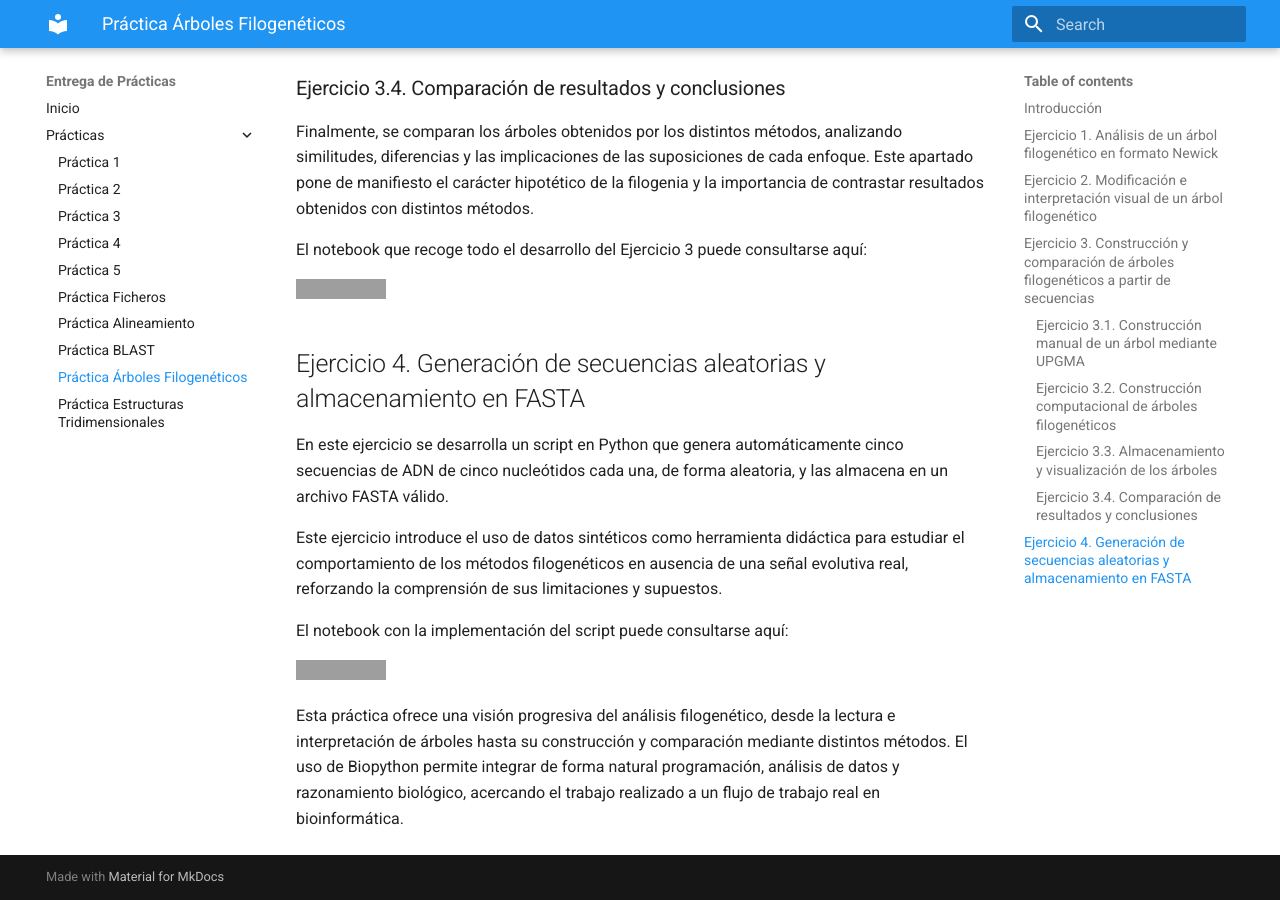
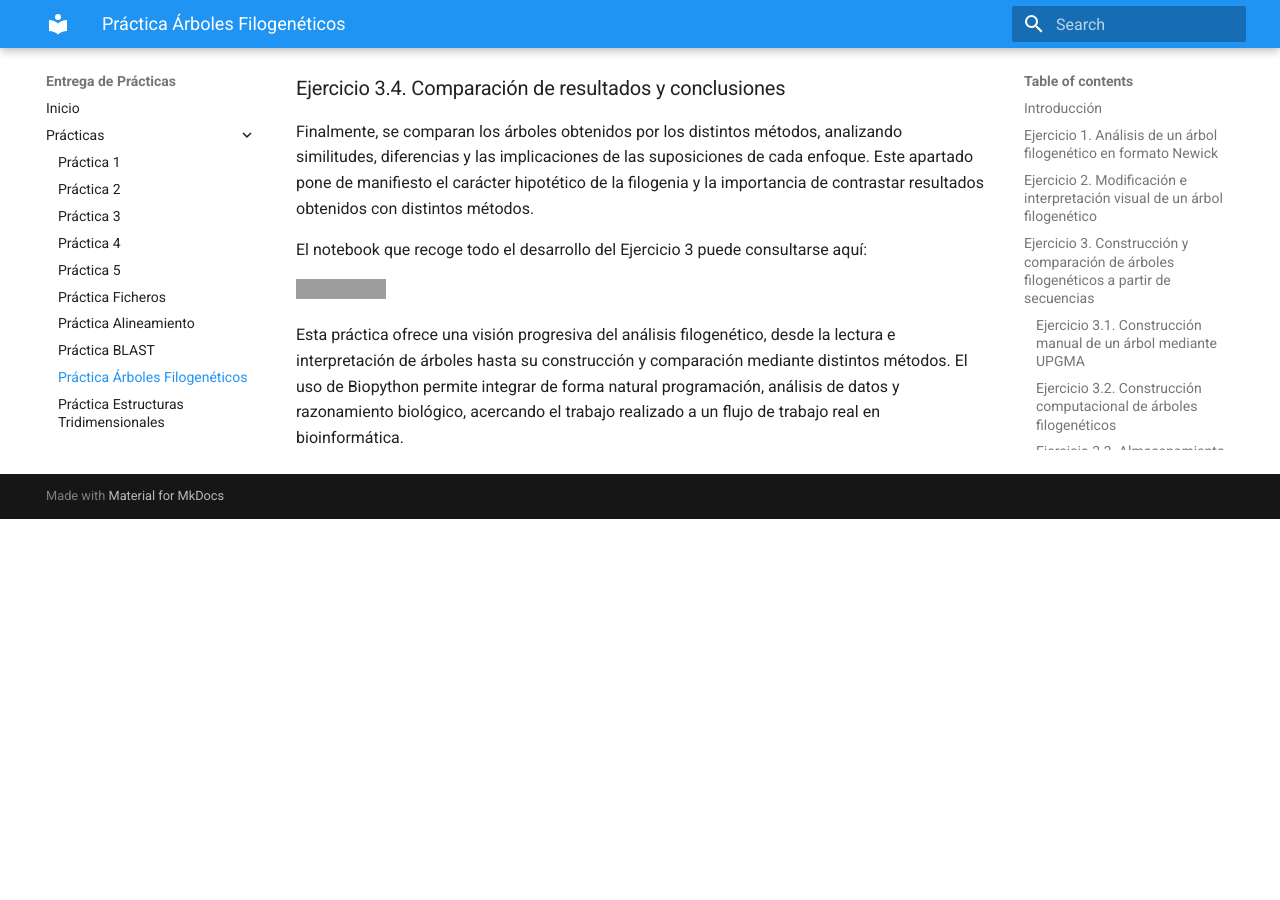
Before and after one commit to raquelaq/PracticasBIO, an MkDocs documentation site: the page built from docs/practicaArbolesFilogeneticos.md, in a window 1280 px wide and 900 px high, scrolled down 2450 px. Built offline with MkDocs 1.6.1 and Material for MkDocs 9.7.7, drawn with Linux system fonts in a browser that asks for light colours; after the commit the page ends 2969 px from its top, so only the background shows below that; grey boxes are pictures that could not be loaded.

Commit message:
última práctica

```diff
--- a/docs/practicaArbolesFilogeneticos.md
+++ b/docs/practicaArbolesFilogeneticos.md
@@ -79,15 +79,5 @@ El notebook que recoge todo el desarrollo del Ejercicio 3 puede consultarse aqu
 
 [![Ejercicio 3](https://img.shields.io/badge/Ver_Notebook-GitHub-blue?logo=github)](https://nbviewer.org/url/raquelaq.github.io/ArbolesFilogeneticos/ejercicio3.ipynb)
 
-## Ejercicio 4. Generación de secuencias aleatorias y almacenamiento en FASTA
-
-En este ejercicio se desarrolla un script en Python que genera automáticamente cinco secuencias de ADN de cinco nucleótidos cada una, de forma aleatoria, y las almacena en un archivo FASTA válido.
-
-Este ejercicio introduce el uso de datos sintéticos como herramienta didáctica para estudiar el comportamiento de los métodos filogenéticos en ausencia de una señal evolutiva real, reforzando la comprensión de sus limitaciones y supuestos.
-
-El notebook con la implementación del script puede consultarse aquí:
-
-[![Ejercicio 3.1](https://img.shields.io/badge/Ver_Notebook-GitHub-blue?logo=github)](https://nbviewer.org/url/raquelaq.github.io/ArbolesFilogeneticos/ejercicio3_1.ipynb)
-
 
 Esta práctica ofrece una visión progresiva del análisis filogenético, desde la lectura e interpretación de árboles hasta su construcción y comparación mediante distintos métodos. El uso de Biopython permite integrar de forma natural programación, análisis de datos y razonamiento biológico, acercando el trabajo realizado a un flujo de trabajo real en bioinformática.
```
